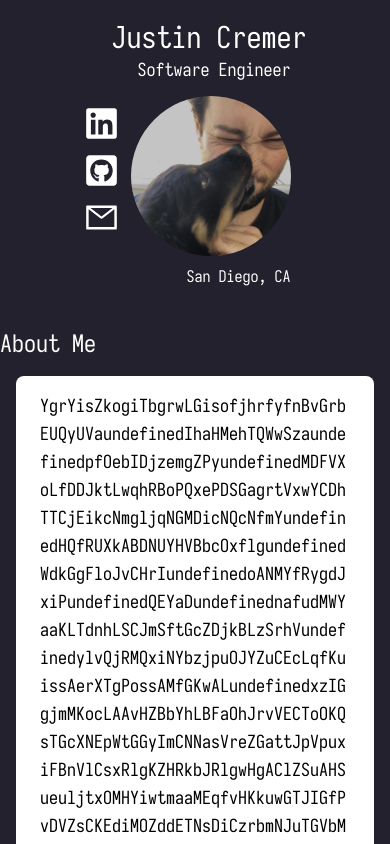
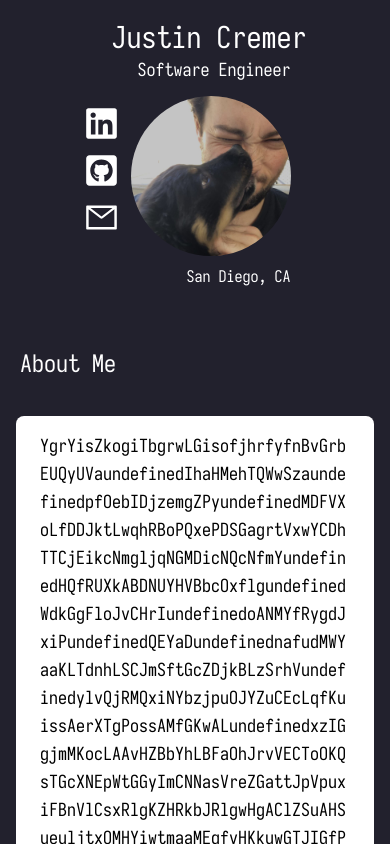
Before and after one commit to justincremer/portfolio, a React (Create React App) app: page / in a window 390 px wide. Shown: the top 844 px of the page. Built offline with nearby package versions, Linux system fonts and the light colour scheme.

Commit message:
fixed padding

```diff
--- a/src/components/section-header.tsx
+++ b/src/components/section-header.tsx
@@ -3,5 +3,5 @@ type Props = {
 };
 
 export const SectionHeader: React.FC<Props> = ({ title }): JSX.Element => {
-  return <header className="mb-4 text-2xl">{title}</header>;
+  return <header className="mb-4 text-2xl xs:p-5">{title}</header>;
 };
--- a/src/pages/portfolios/portfolio.tsx
+++ b/src/pages/portfolios/portfolio.tsx
@@ -20,7 +20,7 @@ interface Props {
 export const Portfolio: React.FC<Props> = ({ config }: Props): JSX.Element => {
   return (
 	<div>
-	  <div id="Header" className="mb-8  ">
+	  <div id="Header" className="mb-8">
 		<Header
 		  name={config.name}
 		  title={config.title}
```
